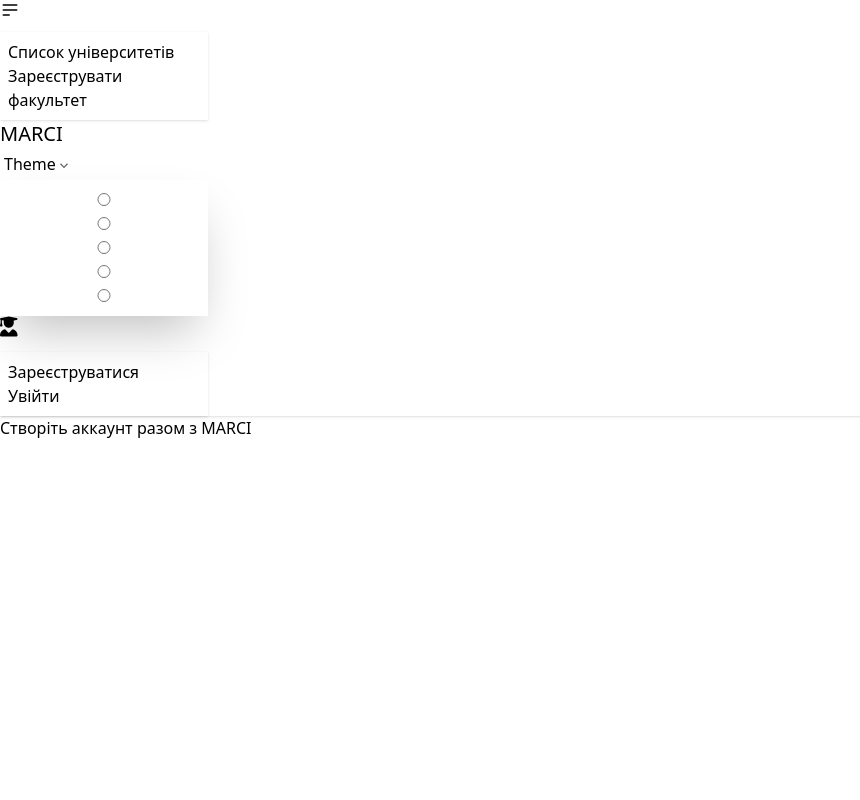
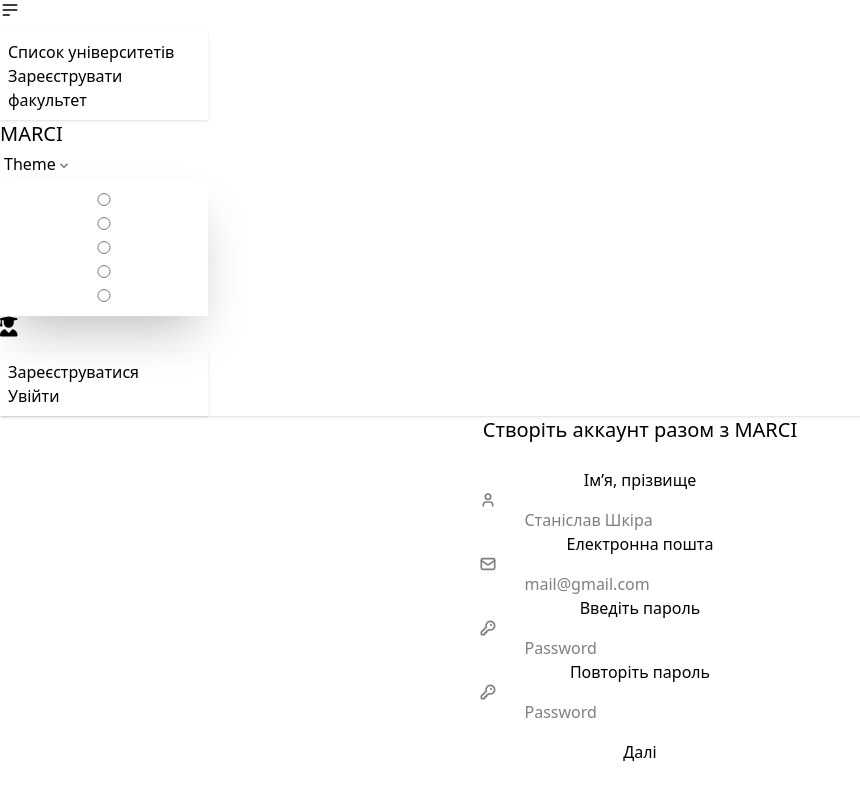
Before and after one commit to heetaru/MARCI, a Django app: template application/universities/templates/accounts/registration.html in a window 1280 px wide. Shown: the whole page, without its empty margins (0-860 px from the left). Run offline with Django 5.2, Linux system fonts and the light colour scheme; the template is opened without the code that fills it, so the values that code supplies are empty; parts of the project's set-up code (start-up, migrations or seed data) failed here and were passed over; some libraries are stand-ins or nearby versions.

Commit message:
add design + inputs to registration user site

```diff
--- a/application/universities/templates/accounts/registration.html
+++ b/application/universities/templates/accounts/registration.html
@@ -2,8 +2,122 @@
 
 {% block title %} Зареєструвати аккаунт | MARCI {% endblock %}
 {% block content %}
+    <div class="text-center flex justify-center">
+        <form class=" w-xs flex flex-col" method="post" action="">
+        {% csrf_token %}
+            <h1 class="text-xl">Створіть аккаунт разом з MARCI</h1>
+            <br>
+            <fieldset class="fieldset">
+                <legend class="fieldset-legend">Імʼя, прізвище</legend>
+                <label class="input validator">
+                  <svg class="h-[1em] opacity-50" xmlns="http://www.w3.org/2000/svg" viewBox="0 0 24 24">
+                    <g
+                      stroke-linejoin="round"
+                      stroke-linecap="round"
+                      stroke-width="2.5"
+                      fill="none"
+                      stroke="currentColor"
+                    >
+                      <path d="M19 21v-2a4 4 0 0 0-4-4H9a4 4 0 0 0-4 4v2"></path>
+                      <circle cx="12" cy="7" r="4"></circle>
+                    </g>
+                  </svg>
+                  <input
+                    type="text"
+                    required
+                    placeholder="Станіслав Шкіра"
+                    pattern="[А-ЩЬЮЯЄІЇҐа-щьюяєіїґA-Za-z][А-ЩЬЮЯЄІЇҐа-щьюяєіїґA-Za-z\-' ]*"
+                    maxlength="100"
+                    title="Введіть ваше імʼя"
+                  />
+                </label>
+                <p class="validator-hint hidden text-xs ">
+                  Ваше імʼя не може містити цифри або знаки
+                </p>
+            </fieldset>
+            <fieldset class="fieldset">
+              <legend class="fieldset-legend">Електронна пошта</legend>
+              <label class="input validator">
+                <svg class="h-[1em] opacity-50" xmlns="http://www.w3.org/2000/svg" viewBox="0 0 24 24"><g stroke-linejoin="round" stroke-linecap="round" stroke-width="2.5" fill="none" stroke="currentColor"><rect width="20" height="16" x="2" y="4" rx="2"></rect><path d="m22 7-8.97 5.7a1.94 1.94 0 0 1-2.06 0L2 7"></path></g></svg>
+                <input
+                        name="mail"
+                        type="email"
+                        placeholder="mail@gmail.com"
+                        oninput="handleInput()"
+                        required/>
 
-Створіть аккаунт разом з MARCI
+              </label>
+                <p class="validator-hint hidden text-xs ">
+                  Такої пошти не існує
+                </p>
+            </fieldset>
+            <fieldset class="fieldset">
+                <legend class="fieldset-legend">Введіть пароль</legend>
+                <label class="input validator">
+                  <svg class="h-[1em] opacity-50" xmlns="http://www.w3.org/2000/svg" viewBox="0 0 24 24">
+                    <g
+                      stroke-linejoin="round"
+                      stroke-linecap="round"
+                      stroke-width="2.5"
+                      fill="none"
+                      stroke="currentColor"
+                    >
+                      <path
+                        d="M2.586 17.414A2 2 0 0 0 2 18.828V21a1 1 0 0 0 1 1h3a1 1 0 0 0 1-1v-1a1 1 0 0 1 1-1h1a1 1 0 0 0 1-1v-1a1 1 0 0 1 1-1h.172a2 2 0 0 0 1.414-.586l.814-.814a6.5 6.5 0 1 0-4-4z"
+                      ></path>
+                      <circle cx="16.5" cy="7.5" r=".5" fill="currentColor"></circle>
+                    </g>
+                  </svg>
+                  <input
+                    type="password"
+                    required
+                    placeholder="Password"
+                    minlength="8"
+                    pattern="(?=.*\d)(?=.*[a-z])(?=.*[A-Z]).{8,}"
+                    title="Пароль має мати більше 8 символів, включаючи цифри, велику та маленьку букву"
+                  />
+                </label>
+                <p class="validator-hint hidden">
+                    Пароль має мати більше 8 символів, <br>
+                    включаючи як мінімум одну цифру, <br>
+                    мінімум одну велику та одну маленьку букву
+                </p>
+            </fieldset>
+            <fieldset class="fieldset">
+                <legend class="fieldset-legend">Повторіть пароль</legend>
+            <label class="input validator">
+              <svg class="h-[1em] opacity-50" xmlns="http://www.w3.org/2000/svg" viewBox="0 0 24 24">
+                <g
+                  stroke-linejoin="round"
+                  stroke-linecap="round"
+                  stroke-width="2.5"
+                  fill="none"
+                  stroke="currentColor"
+                >
+                  <path
+                    d="M2.586 17.414A2 2 0 0 0 2 18.828V21a1 1 0 0 0 1 1h3a1 1 0 0 0 1-1v-1a1 1 0 0 1 1-1h1a1 1 0 0 0 1-1v-1a1 1 0 0 1 1-1h.172a2 2 0 0 0 1.414-.586l.814-.814a6.5 6.5 0 1 0-4-4z"
+                  ></path>
+                  <circle cx="16.5" cy="7.5" r=".5" fill="currentColor"></circle>
+                </g>
+              </svg>
+              <input
+                type="password"
+                required
+                placeholder="Password"
+                minlength="8"
+                pattern=""
+                title="Пароль має мати більше 8 символів, включаючи цифри, велику та маленьку букву"
+              />
+            </label>
+            <p class="validator-hint hidden">
+                Паролі не співпадають
+            </p>
+            </fieldset>
+            <button type="submit" id="submitButton" class="btn btn-active btn-success mt-4">Далі</button>
+        </form>
+    </div>
+
+
 
 
 {% endblock %}
```
